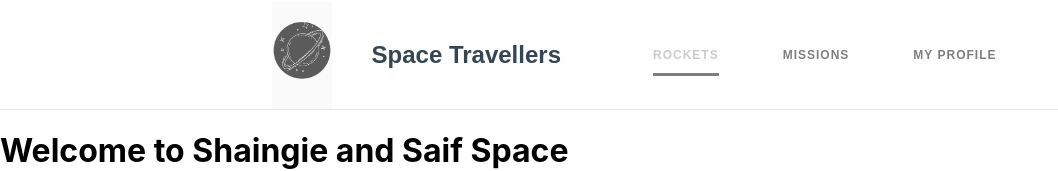
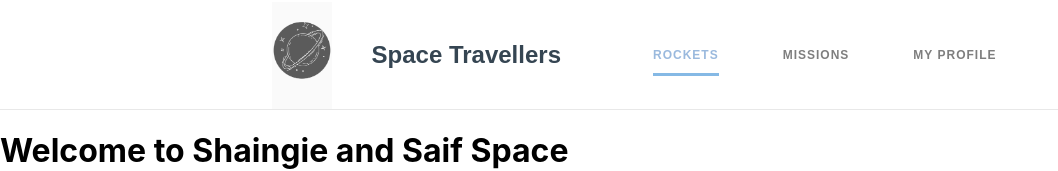
Before and after one commit to ShingiraiBhengesa/space-travelers-hub, a React (Create React App) app: page /myprofile in a window 1280 px wide. In both pictures the pointer is over the link "ROCKETS". Shown: the top 171 px of the page, without its empty margins (0-1058 px from the left). Built offline with nearby package versions, Linux system fonts and the light colour scheme.

Commit message:
navbar changes

```diff
--- a/src/components/NavBar/NavBar.css
+++ b/src/components/NavBar/NavBar.css
@@ -81,7 +81,7 @@ a {
 a:hover,
 a:focus,
 a:active {
-  color: #999;
+  color: rgb(55, 117, 189);
   text-decoration: none;
 }
 
@@ -93,7 +93,7 @@ a::before {
   left: 0;
   height: 3px;
   width: 100%;
-  background-color: #000;
+  background-color: rgb(13, 118, 204);
   transform-origin: right top;
   transform: scale(0, 1);
   transition: color 0.1s, transform 0.2s ease-out;
```
